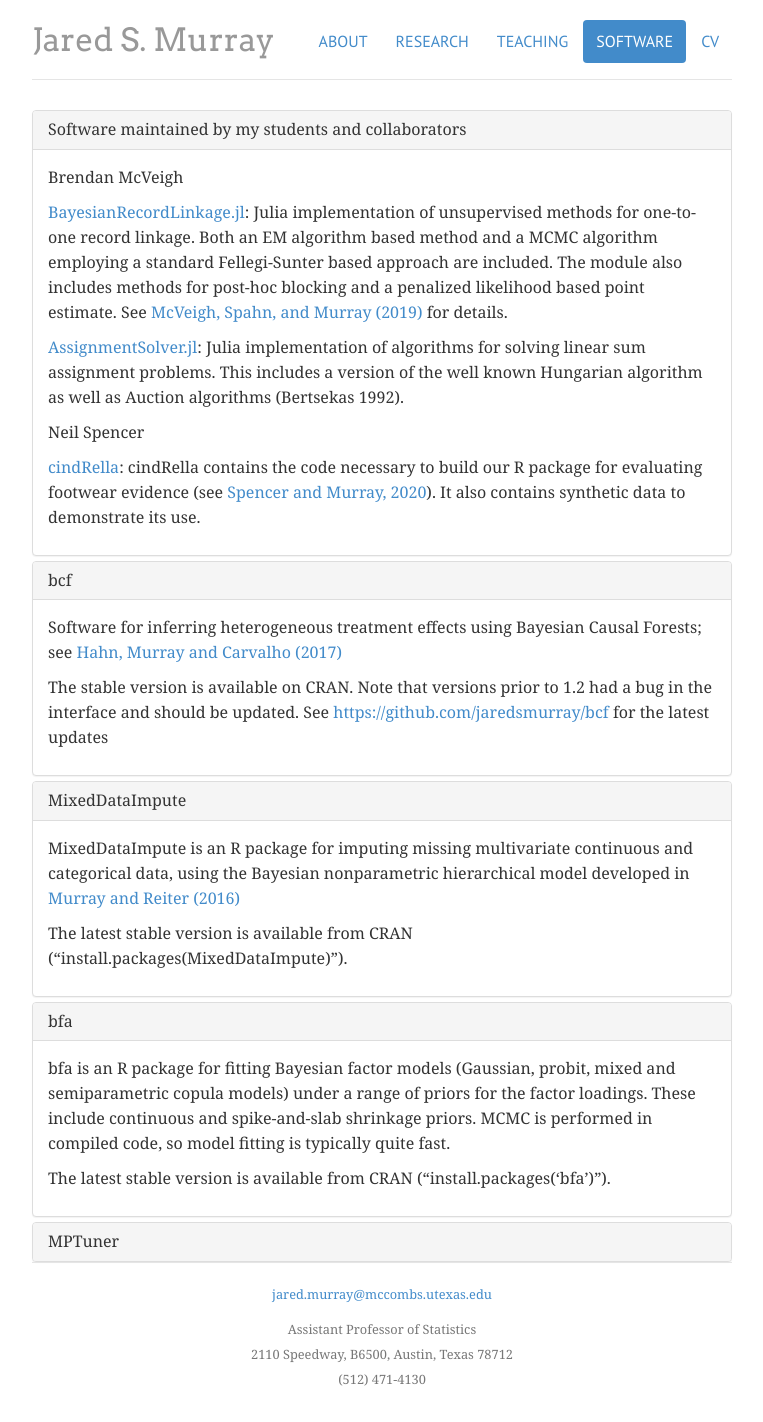
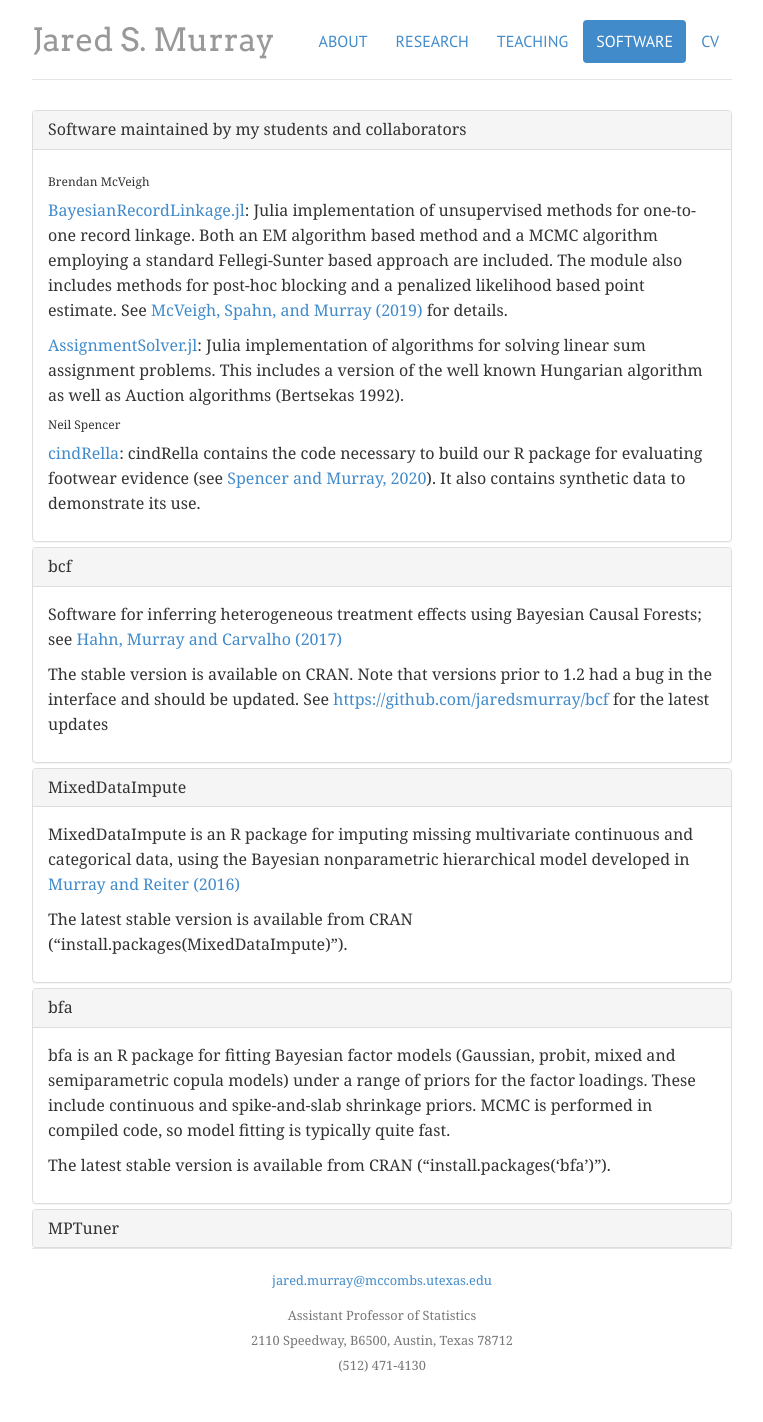
Before and after one commit to jaredsmurray/jaredsmurray.github.io, a Jekyll site: the page built from software/index.html, in a window 1280 px wide. Shown: the whole page, without its empty margins (258-1021 px from the left). Built offline with Jekyll 4.4.1, drawn with Linux system fonts in a browser that asks for light colours.

```diff
--- a/software/index.html
+++ b/software/index.html
@@ -20,14 +20,14 @@ software: active
     <div id="collapseOne" class="panel-collapse collapse in">
       <div class="panel-body">
 
-        <p><bold> Brendan McVeigh </bold></p>
+        <p><h6> Brendan McVeigh </h6></p>
         <p> <a href="https://github.com/brendanstats/BayesianRecordLinkage.jl">BayesianRecordLinkage.jl</a>: Julia implementation of unsupervised methods for one-to-one record linkage. Both an EM algorithm based method and a MCMC algorithm employing a standard Fellegi-Sunter based approach are included. The module also includes methods for post-hoc blocking and a penalized likelihood based point estimate.
       See <a href="https://arxiv.org/abs/1905.05337">McVeigh, Spahn, and Murray (2019)</a> for details.
 </p>
 
         <p><a href="https://github.com/brendanstats/AssignmentSolver.jl">AssignmentSolver.jl</a>:  Julia implementation of algorithms for solving linear sum assignment problems. This includes a version of the well known Hungarian algorithm as well as Auction algorithms (Bertsekas 1992).
 
-          <p><bold> Neil Spencer </bold></p>
+          <p><h6> Neil Spencer </h6></p>
         <p><a href="https://github.com/neilspencer/cindRella">cindRella</a>:  cindRella contains the code necessary to build our R package for evaluating footwear evidence (see <a href="https://arxiv.org/abs/1906.05244">Spencer and Murray, 2020</a>). It also contains synthetic data to demonstrate its use.
         </p>
     </div>
```
